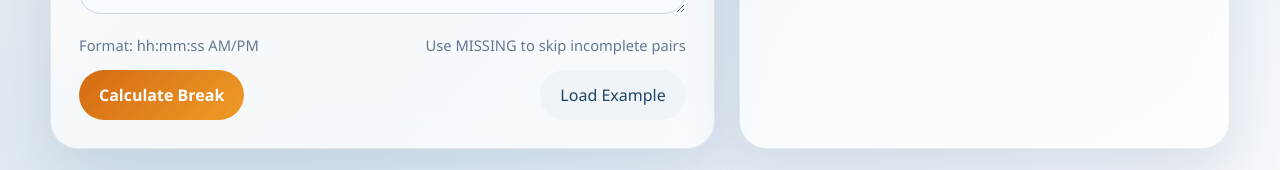
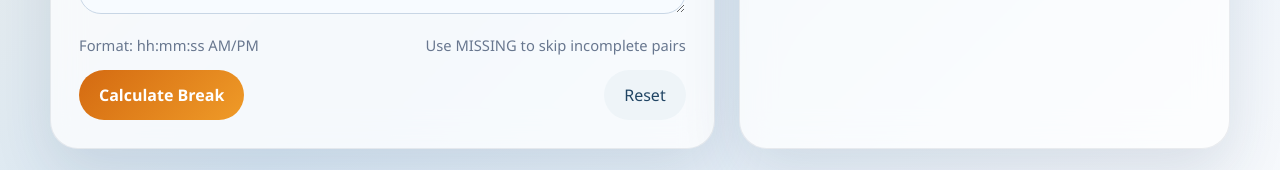
Before and after one commit to Suhird-08/PunchPause, a React (Vite) app in the folder frontend/: page / in a window 1280 px wide. Shown: the part 717-887 px from the top of the page. Built offline with nearby package versions, Linux system fonts and the light colour scheme.

Commit message:
button changed

```diff
--- a/frontend/src/components/BreakCalculator.jsx
+++ b/frontend/src/components/BreakCalculator.jsx
@@ -177,7 +177,7 @@ function BreakCalculator() {
             {isLoading ? "Calculating..." : "Calculate Break"}
           </button>
           <button className="ghost-button" type="button" onClick={() => setInput(SAMPLE_INPUT)}>
-            Load Example
+            Reset
           </button>
         </div>
 
```
Also changed, not shown: 1 other file (tests, documents, lock files or other folders).
